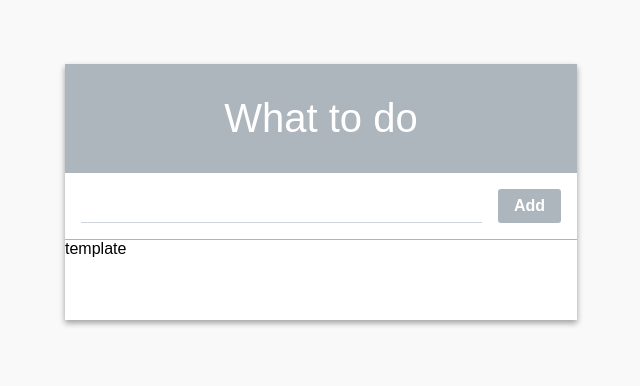
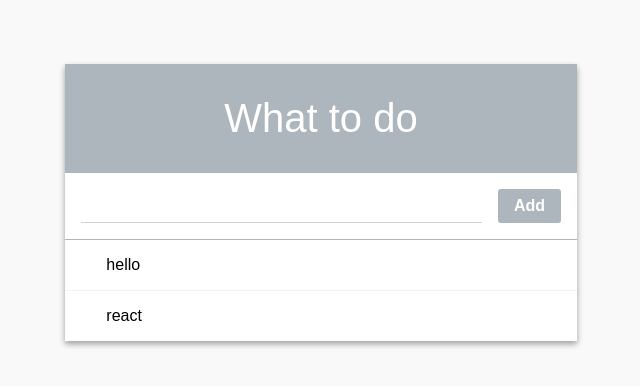
Before and after one commit to pebblepark/react-todo-list, a React (Create React App) app: page / in a window 1280 px wide. Shown: the top 386 px of the page, without its empty margins (319-959 px from the left). Built offline with nearby package versions, Linux system fonts and the light colour scheme.

Commit message:
TodoItem 컴포넌트 생성

```diff
--- a/src/App.js
+++ b/src/App.js
@@ -1,12 +1,13 @@
 import React, {Component} from 'react';
 import TodoListTemplate from './components/TodoListTemplate';
 import Form from './components/Form';
+import TodoItemList from './components/TodoItemList';
 
 class App extends Component {
   render() {
     return (
       <TodoListTemplate form={<Form/>}>
-        template
+        <TodoItemList/>
       </TodoListTemplate>
     );
   }
--- /dev/null
+++ b/src/components/TodoItem.css
@@ -0,0 +1,48 @@
+.todo-item {
+    padding: 1rem;
+    display: flex;
+    align-items: center; /* 세로 가운데 정렬 */
+    cursor: pointer;
+    transition: all 0.15s;
+    user-select: none;
+  }
+
+  .todo-item:hover {
+    background: #dee2e6;
+  }
+
+  /* todo-item 에 마우스가 있을때만 .remove 보이기 */
+  .todo-item:hover .remove {
+    opacity: 1;
+  }
+
+  /* todo-item 사이에 윗 테두리 */
+  .todo-item + .todo-item {
+    border-top: 1px solid #f1f3f5;
+  }
+
+
+  .remove {
+    margin-right: 1rem;
+    color: #ff8787;
+    font-weight: 600;
+    opacity: 0;
+  }
+
+  .todo-text {
+    flex: 1; /* 체크, 엑스를 제외한 공간 다 채우기 */
+    word-break: break-all;
+  }
+
+  .checked {
+    text-decoration: line-through;
+    color: #bac8ff;
+  }
+
+  .check-mark {
+    font-size: 1.5rem;
+    line-height: 1rem;
+    margin-left: 1rem;
+    color: #adb5bd;
+    font-weight: 800;
+  }
--- /dev/null
+++ b/src/components/TodoItem.js
@@ -0,0 +1,32 @@
+import React, {Component} from 'react';
+import './TodoItem.css';
+
+// 5 props
+// 1. text : todo value
+// 2. checked : state of checkbox
+// 3. id : todo's identifier
+// 4. onToggle : Functions to turn the checkbox on and off
+// 5. onRemove : Functions to delete an item
+
+class TodoItem extends Component {
+    render() {
+        const { text, checked, id, onToggle, onRemove } = this.props;
+        return (
+            <div className="todo-item" onClick={() => onToggle(id)}>
+                <div className="remove" onClick={(e) => {
+                    e.stopPropagation();    // Do not execute onToggle
+                    // 이렇게 처리 안해주면 해당 DOM의 부모의 클릭 이벤트에
+                    // 연결되어 있는 onToggle이 onRemove -> onToggle 순으로 실행됨
+                    onRemove(id)}
+                }>&times;</div>
+                <div className={`todo-text ${checked && 'checked'}`}>
+                    <div>{text}</div>
+                </div>
+                {
+                    checked && (<div className="check-mark"></div>)
+                }
+            </div>
+        );
+    }
+}
+export default TodoItem;
--- a/src/components/TodoItemList.js
+++ b/src/components/TodoItemList.js
@@ -1,4 +1,5 @@
 import React,{Component} from 'react';
+import TodoItem from './TodoItem';
 
 // 3 props
 // 1. todos : An array of objects.
@@ -13,7 +14,8 @@
         const {todos, onToggle, onRemove } = this.props;
         return (
             <div>
-
+                <TodoItem text="hello"></TodoItem>
+                <TodoItem text="react"></TodoItem>
             </div>
         );
     };
```
Also changed, not shown: 1 other file (tests, documents, lock files or other folders).
